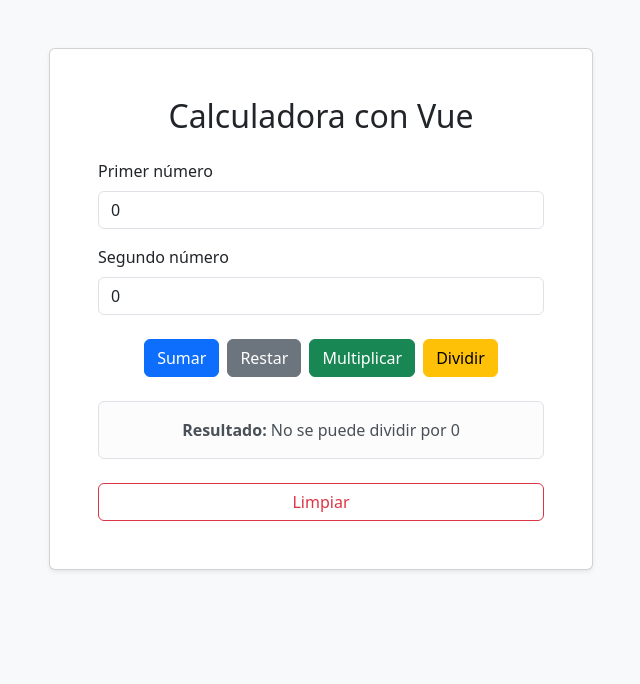
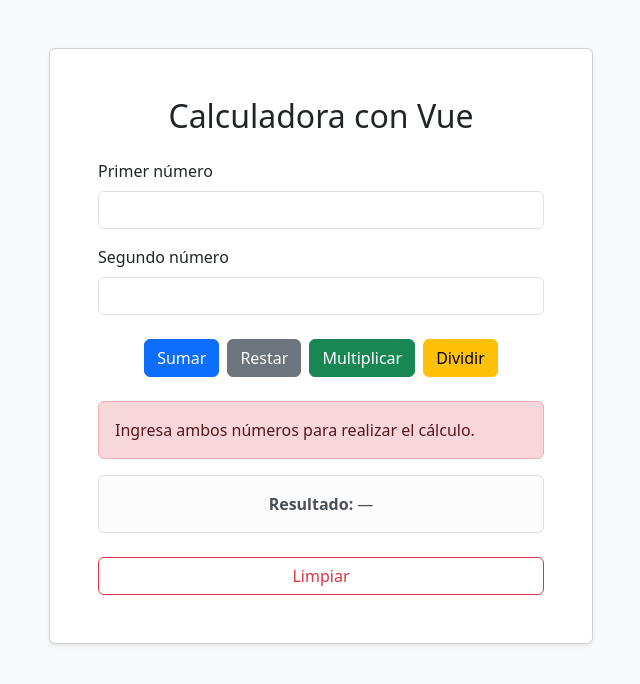
Before and after one commit to duckcode-dev/calculadora-vue, a Vue app: page / in a window 1280 px wide. Both pictures are taken after a click on the button "Dividir". Shown: the top 684 px of the page, without its empty margins (319-959 px from the left). Built offline with nearby package versions, Linux system fonts and the light colour scheme.

Commit message:
Enhance input validation and error handling in calculator functions

```diff
--- a/src/App.vue
+++ b/src/App.vue
@@ -6,12 +6,12 @@
 
         <div class="mb-3">
           <label class="form-label" for="numero1">Primer número</label>
-          <input id="numero1" v-model.number="numero1" class="form-control" type="number" />
+          <input id="numero1" v-model.number="numero1" class="form-control" type="number" step="any" @input="limpiarError" />
         </div>
 
         <div class="mb-4">
           <label class="form-label" for="numero2">Segundo número</label>
-          <input id="numero2" v-model.number="numero2" class="form-control" type="number" />
+          <input id="numero2" v-model.number="numero2" class="form-control" type="number" step="any" @input="limpiarError" />
         </div>
 
         <div class="d-grid gap-2 d-sm-flex justify-content-sm-center mb-4">
@@ -21,8 +21,12 @@
           <button class="btn btn-warning" type="button" @click="dividir">Dividir</button>
         </div>
 
-        <div class="alert alert-light border text-center mb-4" role="status">
-          <span class="fw-semibold">Resultado:</span> {{ resultado }}
+        <div v-if="error" class="alert alert-danger" role="alert">
+          {{ error }}
+        </div>
+
+        <div class="alert alert-light border text-center mb-4" role="status" aria-live="polite">
+          <span class="fw-semibold">Resultado:</span> {{ resultado ?? '—' }}
         </div>
 
         <div class="d-grid">
@@ -38,32 +42,60 @@
   name: 'App',
   data() {
     return {
-      numero1: 0,
-      numero2: 0,
-      resultado: 0
+      numero1: '',
+      numero2: '',
+      resultado: null,
+      error: ''
     };
   },
   methods: {
+    validarNumeros() {
+      if (this.numero1 === '' || this.numero2 === '') {
+        this.error = 'Ingresa ambos números para realizar el cálculo.';
+        this.resultado = null;
+        return false;
+      }
+
+      if (!Number.isFinite(this.numero1) || !Number.isFinite(this.numero2)) {
+        this.error = 'Ingresa valores numéricos válidos.';
+        this.resultado = null;
+        return false;
+      }
+
+      this.error = '';
+      return true;
+    },
     sumar() {
+      if (!this.validarNumeros()) return;
       this.resultado = this.numero1 + this.numero2;
     },
     restar() {
+      if (!this.validarNumeros()) return;
       this.resultado = this.numero1 - this.numero2;
     },
     multiplicar() {
+      if (!this.validarNumeros()) return;
       this.resultado = this.numero1 * this.numero2;
     },
     dividir() {
+      if (!this.validarNumeros()) return;
+
       if (this.numero2 === 0) {
-        this.resultado = "No se puede dividir por 0";
-      } else {
-        this.resultado = this.numero1 / this.numero2;
+        this.error = 'No se puede dividir por cero.';
+        this.resultado = null;
+        return;
       }
+
+      this.resultado = this.numero1 / this.numero2;
+    },
+    limpiarError() {
+      this.error = '';
     },
     limpiar() {
-      this.numero2 = 0;
-      this.numero1 = 0;
-      this.resultado = 0;
+      this.numero1 = '';
+      this.numero2 = '';
+      this.resultado = null;
+      this.error = '';
     }
   }
 };
```
